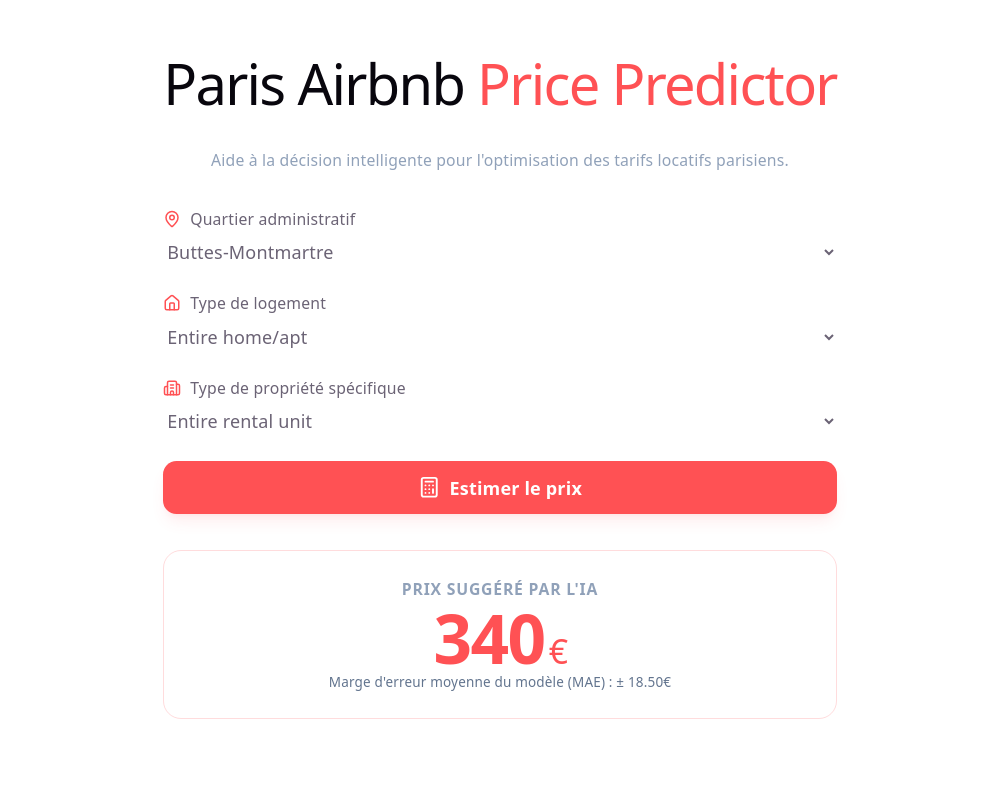
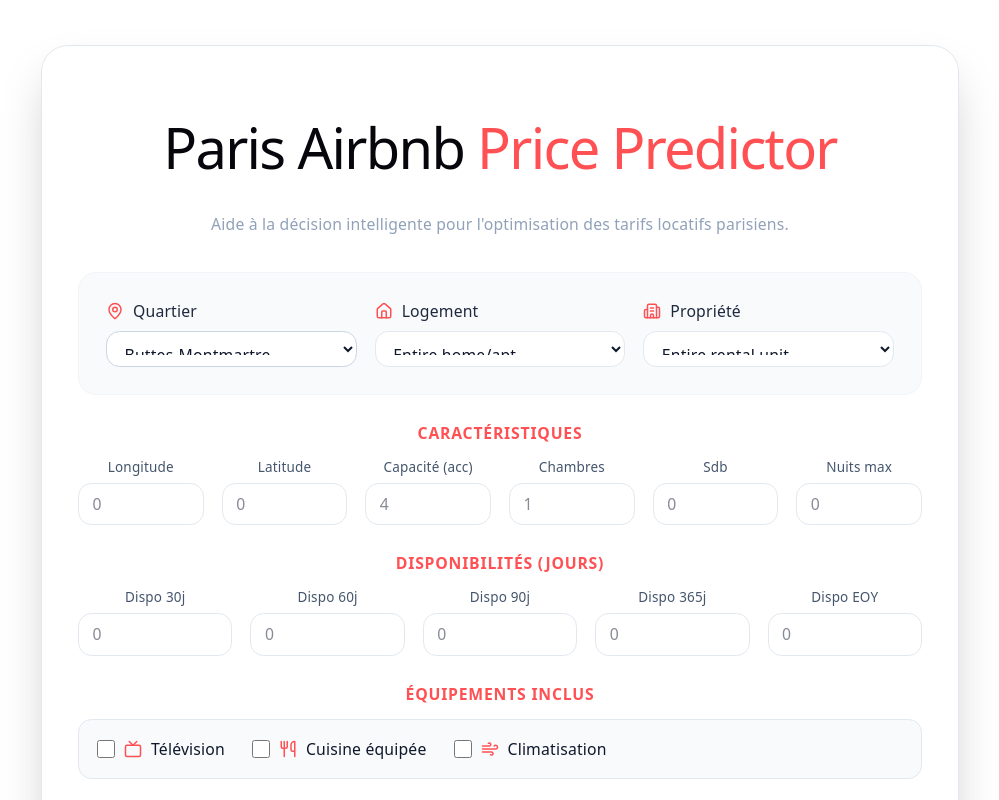
Before and after one commit to Thekorzeremi/PIA_Projet_final_M102, a React (Vite) app in the folder frontend/: page / in a window 1280 px wide. Shown: the top 800 px of the page, without its empty margins (140-1139 px from the left). Built offline with nearby package versions, Linux system fonts and the light colour scheme.

Commit message:
feat: update frontend

```diff
--- a/frontend/src/Predictor.tsx
+++ b/frontend/src/Predictor.tsx
@@ -1,7 +1,15 @@
-import { Building2, Calculator, Home, Loader2, MapPin } from "lucide-react";
+import {
+  Building2,
+  Calculator,
+  Home,
+  Loader2,
+  MapPin,
+  Tv,
+  Utensils,
+  Wind,
+} from "lucide-react";
 import React, { useState } from "react";
 
-// 1. Récupération des options exactes de tes graphiques EDA
 const NEIGHBOURHOODS = [
   "Buttes-Montmartre",
   "Élysée",
@@ -45,13 +53,31 @@
 ];
 
 export default function Predictor() {
-  // États pour les 3 selects demandés
+  // 1. États pour les menus déroulants (Selects)
   const [neighbourhood, setNeighbourhood] = useState(NEIGHBOURHOODS[0]);
   const [roomType, setRoomType] = useState(ROOM_TYPES[0]);
   const [propertyType, setPropertyType] = useState(PROPERTY_TYPES[0]);
 
-  // États pour la gestion de l'API
-  const [prediction, setPrediction] = useState<number | null>(340);
+  // 2. États pour les inputs numériques (vides par défaut pour laisser l'utilisateur saisir)
+  const [longitude, setLongitude] = useState<string>("");
+  const [latitude, setLatitude] = useState<string>("");
+  const [accommodates, setAccommodates] = useState<string>("");
+  const [bedrooms, setBedrooms] = useState<string>("");
+  const [bathrooms, setBathrooms] = useState<string>("");
+  const [maximumNights, setMaximumNights] = useState<string>("");
+  const [availability30, setAvailability30] = useState<string>("");
+  const [availability60, setAvailability60] = useState<string>("");
+  const [availability90, setAvailability90] = useState<string>("");
+  const [availability365, setAvailability365] = useState<string>("");
+  const [availabilityEoy, setAvailabilityEoy] = useState<string>("");
+
+  // 3. États pour les structures booléennes (Checkbox - par défaut : false)
+  const [hasTv, setHasTv] = useState<boolean>(false);
+  const [hasKitchen, setHasKitchen] = useState<boolean>(false);
+  const [hasAc, setHasAc] = useState<boolean>(false);
+
+  // 4. États de gestion de l'API
+  const [prediction, setPrediction] = useState<number | null>(350);
   const [loading, setLoading] = useState(false);
   const [error, setError] = useState<string | null>(null);
 
@@ -61,30 +87,39 @@
     setError(null);
     setPrediction(null);
 
-    // Payload qui match à 100% ton PredictRequest Pydantic de l'API
+    // Construction du payload avec application stricte de tes valeurs logiques par défaut
     const payload = {
       neighbourhood_cleansed: neighbourhood,
       room_type: roomType,
       property_type: propertyType,
-      host_response_time: "within an hour", // Valeur par défaut majoritaire (EDA)
-      accommodates: 4,
-      bedrooms: 2.0,
-      bathrooms: 1.0,
-      maximum_nights: 30,
+      host_response_time: "within an hour", // Valeur par défaut statistique
+
+      // Application des valeurs par défaut demandées si le champ est vide
+      longitude: longitude !== "" ? parseFloat(longitude) : 0,
+      latitude: latitude !== "" ? parseFloat(latitude) : 0,
+      accommodates: accommodates !== "" ? parseInt(accommodates) : 4, // Logique de repli sur un standard de 4 places
+      bedrooms: bedrooms !== "" ? parseFloat(bedrooms) : 1,
+      bathrooms: bathrooms !== "" ? parseFloat(bathrooms) : 0,
+      maximum_nights: maximumNights !== "" ? parseInt(maximumNights) : 0,
+
+      // Calendriers de disponibilités (Défaut à 0 si non remplis)
+      availability_30: availability30 !== "" ? parseInt(availability30) : 0,
+      availability_60: availability60 !== "" ? parseInt(availability60) : 0,
+      availability_90: availability90 !== "" ? parseInt(availability90) : 0,
+      availability_365: availability365 !== "" ? parseInt(availability365) : 0,
+      availability_eoy: availabilityEoy !== "" ? parseInt(availabilityEoy) : 0,
+
+      // Reste des variables de ton EDA pour éviter le plantage API
       host_listings_count: 1.0,
-      longitude: 2.3522,
       host_acceptance_rate: 95,
       host_response_rate: 100,
-      availability_30: 10,
-      availability_60: 25,
-      availability_90: 45,
-      availability_365: 120,
-      availability_eoy: 15,
       number_of_reviews_ly: 12,
       estimated_occupancy_l365d: 140,
-      has_ac: 1,
-      has_tv: 1,
-      has_kitchen: 1,
+
+      // Conversion des booleans (true/false) en indicateurs binaires numériques (1/0)
+      has_tv: hasTv ? 1 : 0,
+      has_kitchen: hasKitchen ? 1 : 0,
+      has_ac: hasAc ? 1 : 0,
     };
 
     try {
@@ -110,8 +145,8 @@
   };
 
   return (
-    <div className="min-height-screen">
-      {/* Effet de glow d'arrière-plan discret en haut à droite (Rappel du style des slides) */}
+    <div className="min-h-screen text-slate-100 flex items-center justify-center p-6">
+      <div className="w-full max-w-4xl border border-slate-200 rounded-3xl p-8 shadow-2xl relative overflow-hidden">
         <div className="mb-8">
           <h1 className="text-3xl font-bold tracking-tight text-white mb-2">
             Paris Airbnb <span className="text-accent">Price Predictor</span>
@@ -123,15 +158,16 @@
         </div>
 
         <form onSubmit={handleEstimate} className="space-y-6">
-        {/* Select 1 : Quartier */}
-        <div className="space-y-2 flex flex-col">
-          <label className="text-sm font-medium flex items-center gap-2">
-            <MapPin className="w-4 h-4 text-accent" /> Quartier administratif
+          {/* SECTION 1 : CRITÈRES PRINCIPAUX ET SELECTS */}
+          <div className="p-6 rounded-2xl bg-slate-100/50 border border-slate-100 grid grid-cols-1 md:grid-cols-3 gap-4">
+            <div className="flex flex-col gap-2">
+              <label className="text-sm font-medium flex items-center gap-2 text-slate-800">
+                <MapPin className="w-4 h-4 text-accent" /> Quartier
               </label>
               <select
                 value={neighbourhood}
                 onChange={(e) => setNeighbourhood(e.target.value)}
-            className=""
+                className="border border-slate-300 rounded-xl px-3 py-2.5 text-sm h-8 bg-white text-slate-900"
               >
                 {NEIGHBOURHOODS.map((zone) => (
                   <option key={zone} value={zone}>
@@ -140,15 +176,15 @@
                 ))}
               </select>
             </div>
-        {/* Select 2 : Type de chambre */}
-        <div className="space-y-2 flex flex-col">
-          <label className="text-sm font-medium flex items-center gap-2">
-            <Home className="w-4 h-4 text-accent" /> Type de logement
+
+            <div className="flex flex-col gap-2">
+              <label className="text-sm font-medium flex items-center gap-2 text-slate-800">
+                <Home className="w-4 h-4 text-accent" /> Logement
               </label>
               <select
                 value={roomType}
                 onChange={(e) => setRoomType(e.target.value)}
-            className=""
+                className="border border-slate-200 rounded-xl px-3 py-2.5 text-sm h-8 bg-white text-slate-900"
               >
                 {ROOM_TYPES.map((type) => (
                   <option key={type} value={type}>
@@ -157,16 +193,15 @@
                 ))}
               </select>
             </div>
-        {/* Select 3 : Type de propriété */}
-        <div className="space-y-2 flex flex-col">
-          <label className="text-sm font-medium flex items-center gap-2">
-            <Building2 className="w-4 h-4 text-accent" /> Type de propriété
-            spécifique
+
+            <div className="flex flex-col gap-2">
+              <label className="text-sm font-medium flex items-center gap-2 text-slate-800">
+                <Building2 className="w-4 h-4 text-accent" /> Propriété
               </label>
               <select
                 value={propertyType}
                 onChange={(e) => setPropertyType(e.target.value)}
-            className=""
+                className="border border-slate-200 rounded-xl px-3 py-2.5 text-sm h-8 bg-white text-slate-900"
               >
                 {PROPERTY_TYPES.map((prop) => (
                   <option key={prop} value={prop}>
@@ -175,16 +210,186 @@
                 ))}
               </select>
             </div>
-        {/* Bouton Estimer */}
+          </div>
+
+          {/* SECTION 2 : CARACTÉRISTIQUES DU LOGEMENT (NUMÉRIQUES) */}
+          <div>
+            <h3 className="text-sm font-semibold text-accent uppercase tracking-wider mb-3">
+              Caractéristiques
+            </h3>
+            <div className="grid grid-cols-2 sm:grid-cols-3 md:grid-cols-6 gap-4">
+              <div className="flex flex-col gap-1.5">
+                <label className="text-xs text-slate-600">Longitude</label>
+                <input
+                  type="number"
+                  step="any"
+                  placeholder="0"
+                  value={longitude}
+                  onChange={(e) => setLongitude(e.target.value)}
+                  className="border border-slate-200 rounded-xl px-3 py-2 text-sm text-slate-900"
+                />
+              </div>
+              <div className="flex flex-col gap-1.5">
+                <label className="text-xs text-slate-600">Latitude</label>
+                <input
+                  type="number"
+                  step="any"
+                  placeholder="0"
+                  value={latitude}
+                  onChange={(e) => setLatitude(e.target.value)}
+                  className="border border-slate-200 rounded-xl px-3 py-2 text-sm text-slate-900"
+                />
+              </div>
+              <div className="flex flex-col gap-1.5">
+                <label className="text-xs text-slate-600">Capacité (acc)</label>
+                <input
+                  type="number"
+                  placeholder="4"
+                  value={accommodates}
+                  onChange={(e) => setAccommodates(e.target.value)}
+                  className="border border-slate-200 rounded-xl px-3 py-2 text-sm text-slate-900"
+                />
+              </div>
+              <div className="flex flex-col gap-1.5">
+                <label className="text-xs text-slate-600">Chambres</label>
+                <input
+                  type="number"
+                  placeholder="1"
+                  value={bedrooms}
+                  onChange={(e) => setBedrooms(e.target.value)}
+                  className="border border-slate-200 rounded-xl px-3 py-2 text-sm text-slate-900"
+                />
+              </div>
+              <div className="flex flex-col gap-1.5">
+                <label className="text-xs text-slate-600">Sdb</label>
+                <input
+                  type="number"
+                  placeholder="0"
+                  value={bathrooms}
+                  onChange={(e) => setBathrooms(e.target.value)}
+                  className="border border-slate-200 rounded-xl px-3 py-2 text-sm text-slate-900"
+                />
+              </div>
+              <div className="flex flex-col gap-1.5">
+                <label className="text-xs text-slate-600">Nuits max</label>
+                <input
+                  type="number"
+                  placeholder="0"
+                  value={maximumNights}
+                  onChange={(e) => setMaximumNights(e.target.value)}
+                  className="border border-slate-200 rounded-xl px-3 py-2 text-sm text-slate-900"
+                />
+              </div>
+            </div>
+          </div>
+
+          {/* SECTION 3 : DISPONIBILITÉS (NUMÉRIQUES) */}
+          <div>
+            <h3 className="text-sm font-semibold text-accent uppercase tracking-wider mb-3">
+              Disponibilités (jours)
+            </h3>
+            <div className="grid grid-cols-2 sm:grid-cols-5 gap-4">
+              <div className="flex flex-col gap-1.5">
+                <label className="text-xs text-slate-600">Dispo 30j</label>
+                <input
+                  type="number"
+                  placeholder="0"
+                  value={availability30}
+                  onChange={(e) => setAvailability30(e.target.value)}
+                  className="border border-slate-200 rounded-xl px-3 py-2 text-sm text-slate-900"
+                />
+              </div>
+              <div className="flex flex-col gap-1.5">
+                <label className="text-xs text-slate-600">Dispo 60j</label>
+                <input
+                  type="number"
+                  placeholder="0"
+                  value={availability60}
+                  onChange={(e) => setAvailability60(e.target.value)}
+                  className="border border-slate-200 rounded-xl px-3 py-2 text-sm text-slate-900"
+                />
+              </div>
+              <div className="flex flex-col gap-1.5">
+                <label className="text-xs text-slate-600">Dispo 90j</label>
+                <input
+                  type="number"
+                  placeholder="0"
+                  value={availability90}
+                  onChange={(e) => setAvailability90(e.target.value)}
+                  className="border border-slate-200 rounded-xl px-3 py-2 text-sm text-slate-900"
+                />
+              </div>
+              <div className="flex flex-col gap-1.5">
+                <label className="text-xs text-slate-600">Dispo 365j</label>
+                <input
+                  type="number"
+                  placeholder="0"
+                  value={availability365}
+                  onChange={(e) => setAvailability365(e.target.value)}
+                  className="border border-slate-200 rounded-xl px-3 py-2 text-sm text-slate-900"
+                />
+              </div>
+              <div className="flex flex-col gap-1.5">
+                <label className="text-xs text-slate-600">Dispo EOY</label>
+                <input
+                  type="number"
+                  placeholder="0"
+                  value={availabilityEoy}
+                  onChange={(e) => setAvailabilityEoy(e.target.value)}
+                  className="border border-slate-200 rounded-xl px-3 py-2 text-sm text-slate-900"
+                />
+              </div>
+            </div>
+          </div>
+
+          {/* SECTION 4 : ÉQUIPEMENTS (CHECKBOXES / BOOLEANS) */}
+          <div>
+            <h3 className="text-sm font-semibold text-accent uppercase tracking-wider mb-3">
+              Équipements inclus
+            </h3>
+            <div className="flex flex-wrap gap-6 p-4 rounded-xl border border-slate-200 bg-slate-100/50">
+              <label className="flex items-center gap-2 cursor-pointer select-none text-sm text-slate-900">
+                <input
+                  type="checkbox"
+                  checked={hasTv}
+                  onChange={(e) => setHasTv(e.target.checked)}
+                  className="w-4 h-4 accent-accent rounded"
+                />
+                <Tv className="w-4 h-4 text-accent" /> Télévision
+              </label>
+
+              <label className="flex items-center gap-2 cursor-pointer select-none text-sm text-slate-900">
+                <input
+                  type="checkbox"
+                  checked={hasKitchen}
+                  onChange={(e) => setHasKitchen(e.target.checked)}
+                  className="w-4 h-4 accent-accent rounded"
+                />
+                <Utensils className="w-4 h-4 text-accent" /> Cuisine équipée
+              </label>
+
+              <label className="flex items-center gap-2 cursor-pointer select-none text-sm text-slate-900">
+                <input
+                  type="checkbox"
+                  checked={hasAc}
+                  onChange={(e) => setHasAc(e.target.checked)}
+                  className="w-4 h-4 accent-accent rounded"
+                />
+                <Wind className="w-4 h-4 text-accent" /> Climatisation
+              </label>
+            </div>
+          </div>
+
+          {/* BOUTON D'ACTION */}
           <button
             type="submit"
             disabled={loading}
-          className="w-full bg-accent hover:bg-accent/80 disabled:bg-slate-800 disabled:text-slate-500 text-slate-950 font-semibold py-3 px-4 rounded-xl flex items-center justify-center gap-2 transition-all shadow-lg shadow-accent/10 cursor-pointer text-white"
+            className="w-full bg-accent hover:bg-accent/80 disabled:bg-slate-800 font-bold py-3.5 px-4 rounded-xl flex items-center justify-center gap-2 transition-all cursor-pointer shadow-lg shadow-accent/10"
           >
             {loading ? (
               <>
                 <Loader2 className="w-5 h-5 animate-spin" />
-              Calcul de l'estimation en cours...
+                Calcul de la prédiction IA...
               </>
             ) : (
               <>
@@ -194,24 +399,24 @@
             )}
           </button>
         </form>
-      {/* Zone de Résultat Dynamique */}
-      <div className="">
+
+        {/* ZONE DE RÉSULTAT */}
         {prediction !== null && (
-          <div className="mt-8 p-6 border border-accent/20 rounded-2xl flex flex-col items-center justify-center text-center animate-fade-in">
+          <div className="mt-8 p-6 border border-accent/20 40 rounded-2xl flex flex-col items-center justify-center text-center">
             <span className="text-sm text-slate-400 uppercase tracking-wider font-semibold mb-1">
-              Prix suggéré par l'IA
+              Estimation par Intelligence Artificielle
             </span>
             <div className="flex items-baseline text-6xl font-extrabold text-accent tracking-tight">
               {prediction}
               <span className="text-3xl font-medium text-accent ml-1">€</span>
             </div>
             <p className="text-xs text-slate-500 mt-2">
-              Marge d'erreur moyenne du modèle (MAE) :{" "}
-              <span className="whitespace-nowrap">± 18.50€</span>
+              Marge d'erreur moyenne observée (MAE) : ± 18.50€
             </p>
           </div>
         )}
-        {/* Affichage des erreurs éventuelles (CORS, serveur éteint, etc.) */}
+
+        {/* AFFICHAGE DES ERREURS */}
         {error && (
           <div className="mt-6 p-4 bg-red-950/50 border border-red-500/30 text-red-400 rounded-xl text-sm text-center">
             ⚠️ {error}
```
Also changed, not shown: 1 other file (tests, documents, lock files or other folders). Lines whose indentation alone changed are shown as unchanged.
